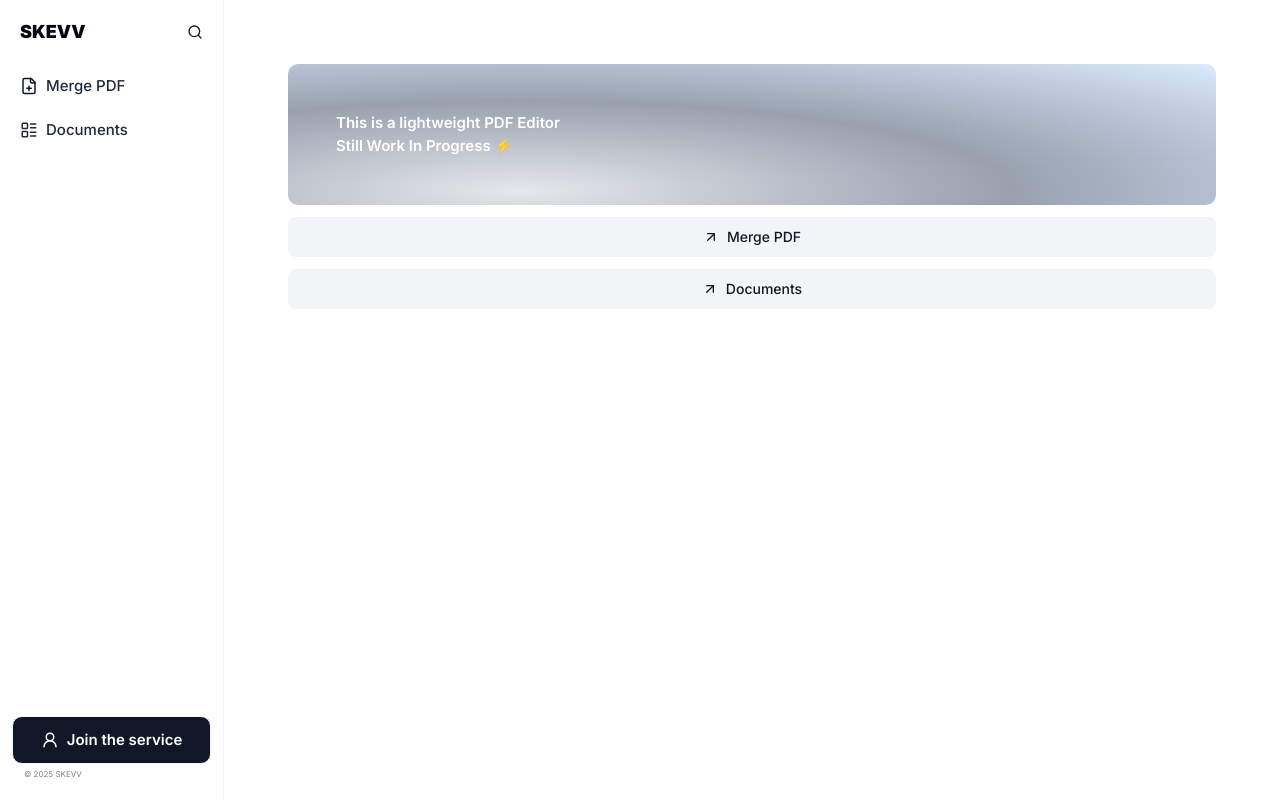
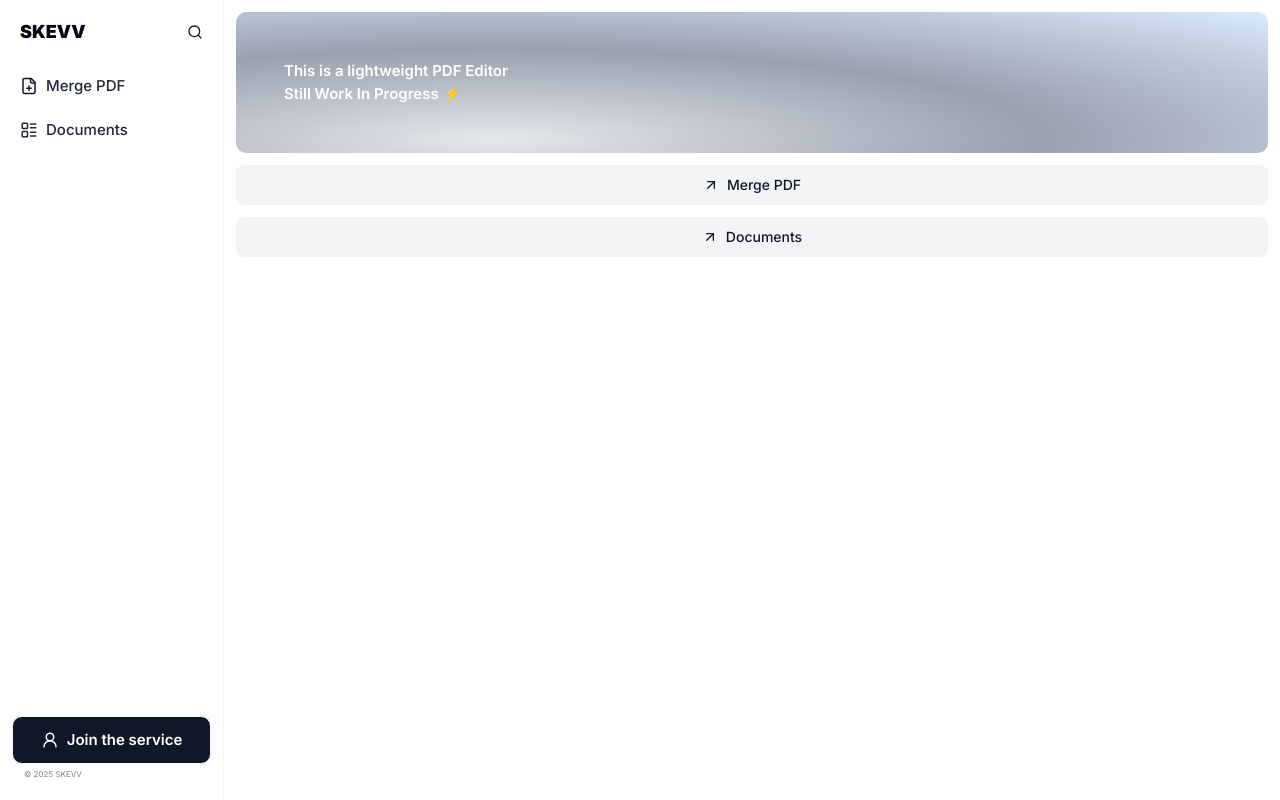
Before and after one commit to olhkyle/skevv, a Next.js app: page / in a window 1280 px wide. Built offline with nearby package versions, Linux system fonts and the light colour scheme.

Commit message:
style : change padding on HomePage

```diff
--- a/src/app/(service)/page.tsx
+++ b/src/app/(service)/page.tsx
@@ -10,7 +10,7 @@
 	// console.log(data);
 
 	return (
-		<div className="flex flex-col justify-items-center min-h-screen gap-3 p-8 pb-20 bg-white sm:p-16">
+		<div className="flex flex-col justify-items-center min-h-screen gap-3 p-3 pb-20 bg-white">
 			<div className="p-12 text-white font-semibold bg-gradient-gray-100 rounded-lg">
 				<p>This is a lightweight PDF Editor</p>
 				<p>Still Work In Progress ⚡️</p>
```
